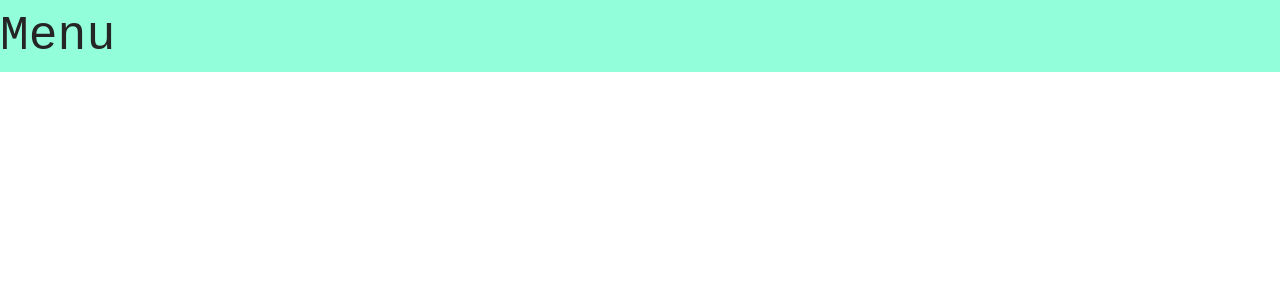
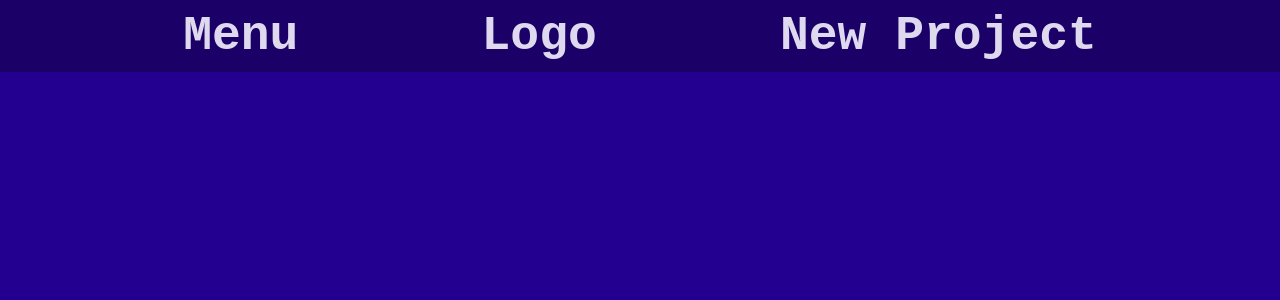
Before and after one commit to staten-island-tech/fullstack-frontend-ctrl-alt-elite, a Nuxt app in the folder frontend/: page /ProjectsPage in a window 1280 px wide. Shown: the top 300 px of the page. Built offline with nearby package versions, Linux system fonts and the light colour scheme.

Commit message:
color changes

```diff
--- a/frontend/pages/ProjectsPage.vue
+++ b/frontend/pages/ProjectsPage.vue
@@ -1,9 +1,8 @@
 <template>
 <div class="temp1">
-    <div class="menu">
-        Menu
-    </div>
-
+    <p class="menu"> Menu </p>
+    <p class="logo"> Logo </p>
+<p class="New-Project"> New Project </p>
 </div>
 </template>
 
@@ -12,21 +11,23 @@
 </script>
 
 <style>
+body{
+    background-color: #240090;
+}
+
 .temp1{
-    background-color: aquamarine;
+    background-color:#190061;
     opacity: 85%;
     font-family: 'Courier New', Courier, monospace;
-    color: black;
+    color: white;
     font-size: 3rem;
     text-align: left;
+    display: flex;
+    flex-direction: row;
+    justify-content: space-evenly;
+    font-weight: bold;
 
 };
-.menu{
-    font-weight: bold;
-    text-align: left;
-    border-radius: 2rem;
-    background-color: white;
-}
 menu:hover{
     transform: scale(1.1);
     cursor: pointer;
```
